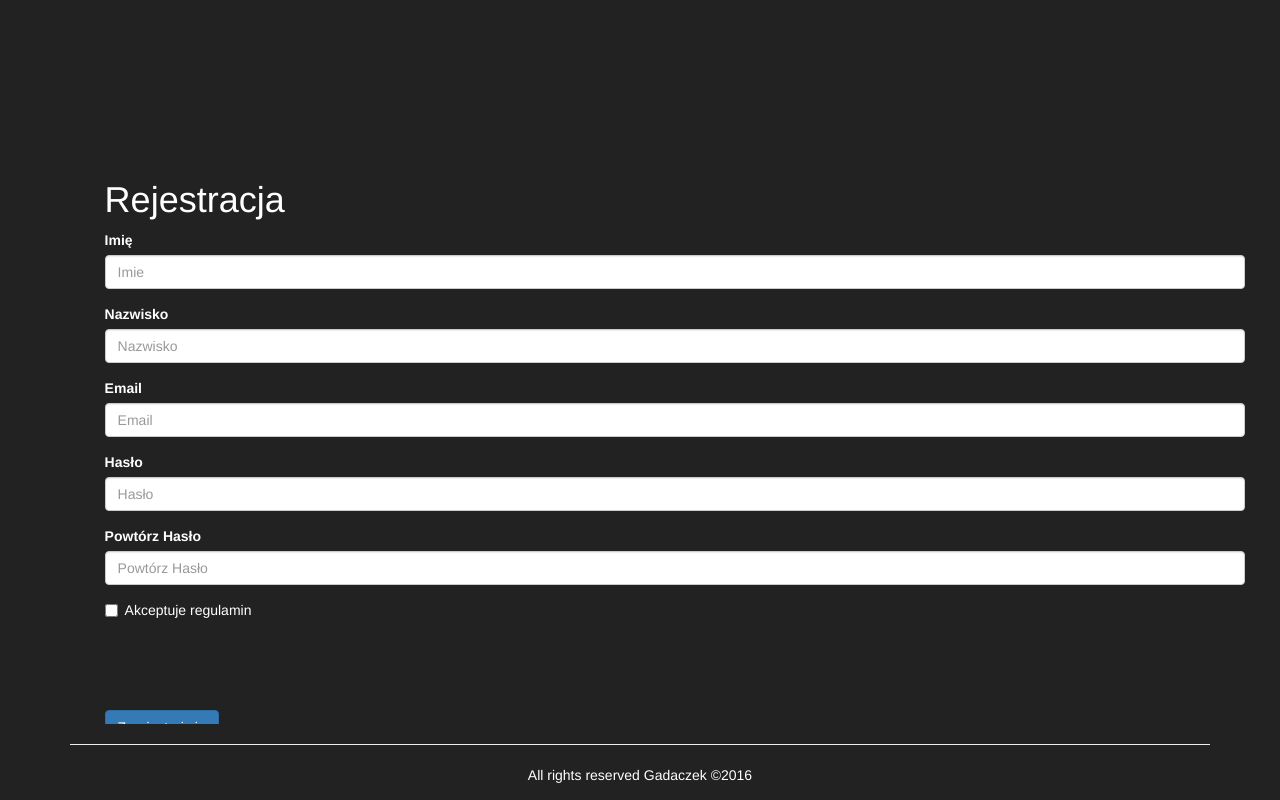
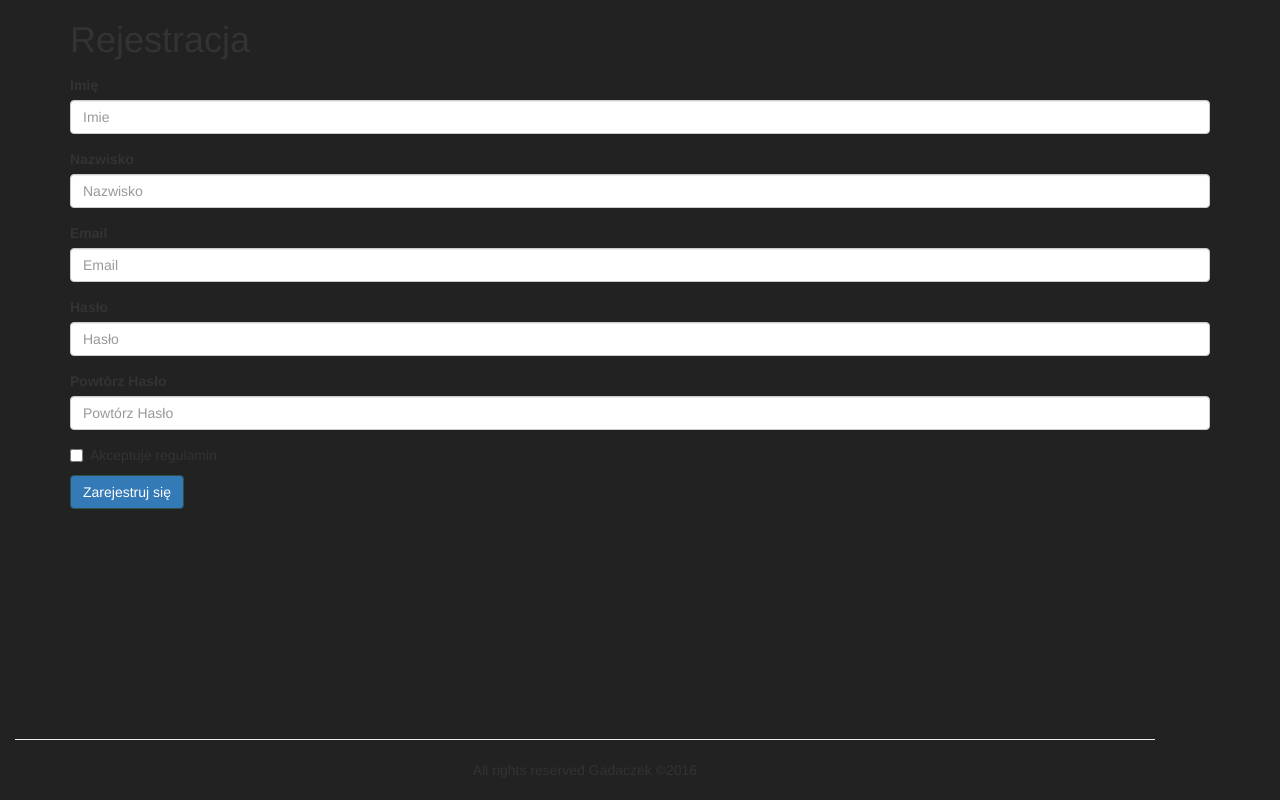
Before and after one commit to RomanWesolowski/grupa-3, a PHP site: page /rejestracja.php in a window 1280 px wide. Run offline with PHP 8.4, Linux system fonts and the light colour scheme.

Commit message:
Revert "bledny commit"
This reverts commit 9a17508350e7b6f9fde4c3256d75dacf5d2d63b2.

```diff
--- a/css/main.css
+++ b/css/main.css
@@ -1,75 +1,72 @@
+html, body{
+    height:100vh;
+}
 body {
-
     background-color: #222;
-
-    color: #FFF;
-
 }
 
-#footer {
-
-    bottom: 0px;
-
+.over {
+    overflow: auto;
+    min-height: 290px;
+    max-height: 330px;
+}
+aside .over{
+    min-height:0 !important;
+}
+table tr:first-child td{
+    border-top:none !important;
+}
+.panel{
+    height: 100%;
+    margin-bottom:0;
+}
+.panel-body{
+    background: white;
+    border: 20px solid whitesmoke;
+    box-shadow:inset 0 0 2px grey;
+}
+.modal-dialog{
+    left: 50%!important;
+    top: 50%!important;
+    transform: translate(-50%, -50%) !important;
+    position:fixed;
+}
+.navbar{
     position: fixed;
-
-    width: 100%;
-
-    padding-bottom: 15px;
-
-    background-color: #222;
-
-    margin-top: 80px;
-
-
-
+    width: 100% !important;
+    z-index: 99;
 }
-
-.center {
-
-    position: absolute;
-
-    top: 20%;
-
-    right: 7%;
-
-    height: 600px;
-
-    width: 86%;
-
+.modal-backdrop{
+    z-index:0 !important;
 }
-
-.center-error {
-
-    position: absolute;
-
-    top: 45%;
-
-    left: 26%;
-
-    width: 46%;
-
-    text-align: center;
-
+.navbar-inverse{
+    background-color: #337ab7;
 }
-
-.panel-body {
-
-    color: #000;
-
+.navbar-inverse .navbar-brand {
+    color: white;
+    font-size: 24px;
 }
-
-.margin {
-
+.btn-primary{
+    border-color: darkslategray;
 }
-
-@media (max-width: 768px) {
-
-    .center {
-
-        top: 6%;
-
-        height: 850px;
-
-    }
-
+.cbalink{
+    display:none !important;
 }
+section.row{
+    padding-top:100px;
+    height:100vh;
+}
+.form-group {
+    margin-top: 15px;
+    margin-bottom: 15px;
+}
+footer div{
+    bottom: 20px !important;
+    position: fixed !important;
+}
+.panel{
+    max-height:600px !important;
+}
+.panel-body table tr:second-child td{
+    float:left;
+}
--- a/index.php
+++ b/index.php
@@ -35,7 +35,7 @@
 
     <link rel="stylesheet" href="css/bootstrap.min.css">
 
-    <link rel="stylesheet" href="css/main.css">
+    <link rel="stylesheet" href="main.css">
 
     <title>Gadaczek</title>
 
--- a/rejestracja.php
+++ b/rejestracja.php
@@ -144,7 +144,7 @@
     <meta charset="utf-8" />
     <meta http-equiv="X-UA-Compatible" content="IE=edge,chrome=1" />
     <link rel="stylesheet" href="css/bootstrap.min.css">
-    <link rel="stylesheet" href="css/main.css">
+    <link rel="stylesheet" href="main.css">
     <title>Gadaczek rejestracja</title>
 
 
@@ -270,7 +270,7 @@
                     }
                 ?>
 
-                <button style="margin-top: 80px" type="submit" class="btn btn-primary">Zarejestruj się</button>
+                <input type="submit" class="btn btn-primary" value="Zarejestruj się" />
             </form>
         </div>
     </section>
```
